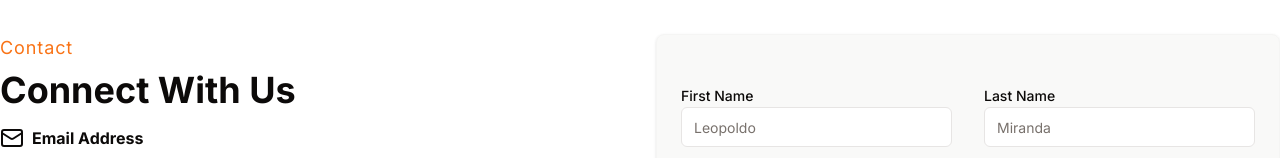
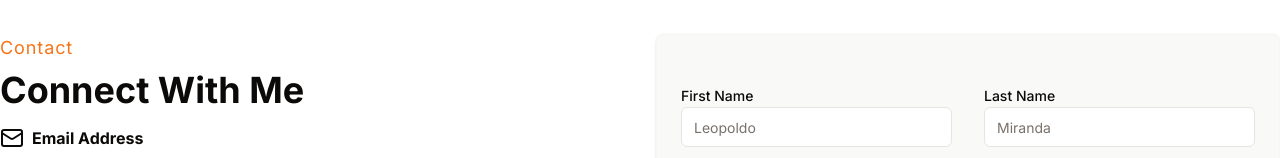
Before and after one commit to mansour-qaderi/portfolio, a Next.js app: page / in a window 1280 px wide. Shown: the part 3738-3896 px from the top of the page. Built offline with nearby package versions, Linux system fonts and the light colour scheme.

Commit message:
add motion to sections

```diff
--- a/app/error.tsx
+++ b/app/error.tsx
@@ -2,6 +2,7 @@
 
 import { useEffect } from "react";
 import Link from "next/link";
+import { Button } from "@/components/ui/button";
 
 interface ErrorProps {
   error: Error;
@@ -10,13 +11,12 @@ interface ErrorProps {
 
 export default function GlobalError({ error, reset }: ErrorProps) {
   useEffect(() => {
-    // برای دیباگ محلی، پیغام خطا را در کنسول نمایش می‌دهیم
     console.error("Unhandled error:", error);
   }, [error]);
 
   return (
-    <main className="min-h-screen flex items-center justify-center bg-gray-50 px-6">
-      <div className="max-w-2xl text-center bg-white rounded-2xl p-8 shadow-lg">
+    <main className="min-h-screen flex items-center justify-center px-6">
+      <div className="max-w-2xl text-center rounded-2xl p-8 shadow-lg">
         <div className="inline-flex items-center justify-center w-20 h-20 rounded-full bg-[#ffe960] text-gray-900 mx-auto shadow-md">
           <span className="text-2xl font-bold">500</span>
         </div>
@@ -31,17 +31,17 @@ export default function GlobalError({ error, reset }: ErrorProps) {
         </p>
 
         <div className="mt-6 flex flex-col sm:flex-row justify-center gap-4">
-          <button
+          <Button
             onClick={() => reset()}
             className="px-5 py-3 rounded-xl bg-[#ffe960] text-black font-semibold shadow hover:opacity-90 transition"
           >
             Try again
-          </button>
+          </Button>
 
           <Link href="/" className="inline-block">
-            <button className="px-5 py-3 rounded-xl border border-gray-200 text-gray-800 hover:shadow-sm transition">
+            <Button className="px-5 py-3 rounded-xl border border-gray-200 text-gray-800 hover:shadow-sm transition">
               Back to Home
-            </button>
+            </Button>
           </Link>
         </div>
 
--- a/components/community.tsx
+++ /dev/null
@@ -1,47 +0,0 @@
-import { Button } from "@/components/ui/button";
-import {
-  Card,
-  CardContent,
-  CardFooter,
-  CardHeader,
-  CardTitle,
-} from "@/components/ui/card";
-import { DiscordIcon } from "@/icons";
-
-export const Community = () => {
-  return (
-    <section id="community">
-      <hr className="border-secondary" />
-      <div className="py-20 sm:py-20">
-        <div className="lg:w-[60%] mx-auto">
-          <Card className="bg-background border-none shadow-none text-center flex flex-col items-center justify-center">
-            <CardHeader>
-              <CardTitle className="text-4xl md:text-5xl font-bold flex flex-col items-center">
-                <DiscordIcon />
-                <div>
-                  Ready to join this
-                  <span className="text-transparent pl-2 bg-gradient-to-r from-[#D247BF] to-primary bg-clip-text">
-                    Community?
-                  </span>
-                </div>
-              </CardTitle>
-            </CardHeader>
-            <CardContent className="lg:w-[80%] text-xl text-muted-foreground">
-              Join our vibrant Discord community! Connect, share, and grow with
-              like-minded enthusiasts. Click to dive in! 🚀
-            </CardContent>
-
-            <CardFooter>
-              <Button asChild>
-                <a href="https://discord.com/" target="_blank">
-                  Join Discord
-                </a>
-              </Button>
-            </CardFooter>
-          </Card>
-        </div>
-      </div>
-      <hr className="border-secondary" />
-    </section>
-  );
-};
--- a/components/contacts.tsx
+++ b/components/contacts.tsx
@@ -5,6 +5,7 @@ import { Mail, Phone } from "lucide-react";
 import { useForm } from "react-hook-form";
 import { z } from "zod";
 import { zodResolver } from "@hookform/resolvers/zod";
+
 import {
   Form,
   FormControl,
@@ -30,6 +31,7 @@ import {
 } from "@/components/ui/select";
 import { Textarea } from "@/components/ui/textarea";
 import { LinkedInIcon, WhatsappIcon, XIcon } from "@/icons";
+import { AnimatedSection } from "@/shared/animated-section";
 
 const formSchema = z.object({
   firstName: z.string().min(2).max(255),
@@ -55,7 +57,7 @@ export const Contacts = () => {
   }, []);
 
   return (
-    <section className="pt-20 md:pt-32" id="contact">
+    <AnimatedSection id="contacts">
       <div className="grid grid-cols-1 md:grid-cols-2 gap-8">
         <div>
           <div className="mb-4">
@@ -63,7 +65,7 @@ export const Contacts = () => {
               Contact
             </h2>
 
-            <h2 className="text-3xl md:text-4xl font-bold">Connect With Us</h2>
+            <h2 className="text-3xl md:text-4xl font-bold">Connect With Me</h2>
           </div>
           <div className="flex flex-col gap-4">
             <div>
@@ -242,6 +244,6 @@ export const Contacts = () => {
           <CardFooter></CardFooter>
         </Card>
       </div>
-    </section>
+    </AnimatedSection>
   );
 };
--- a/components/experiences.tsx
+++ b/components/experiences.tsx
@@ -1,4 +1,5 @@
 import { Card, CardContent, CardHeader } from "@/components/ui/card";
+import { AnimatedSection } from "@/shared/animated-section";
 
 interface ExperienceProps {
   company: string;
@@ -75,7 +76,7 @@ const experiences: ExperienceProps[] = [
 
 export const Experiences = () => {
   return (
-    <section className="pt-20 md:pt-32" id="experiences">
+    <AnimatedSection id="experiences">
       <h2 className="text-lg text-primary text-center tracking-wider mb-4">
         Experiences
       </h2>
@@ -113,6 +114,6 @@ export const Experiences = () => {
           </Card>
         ))}
       </div>
-    </section>
+    </AnimatedSection>
   );
 };
--- a/components/features.tsx
+++ b/components/features.tsx
@@ -1,6 +1,7 @@
 import { ReactNode } from "react";
 import { Award, CheckCircle, Clock, Code2, Globe, Users } from "lucide-react";
 import { Card, CardContent, CardHeader, CardTitle } from "@/components/ui/card";
+import { AnimatedSection } from "@/shared/animated-section";
 
 interface FeaturesProps {
   icon: ReactNode;
@@ -49,7 +50,7 @@ const featureList: FeaturesProps[] = [
 
 export const Features = () => {
   return (
-    <section className="pt-20 md:pt-32" id="features">
+    <AnimatedSection id="features">
       <h2 className="text-lg text-primary text-center mb-2 tracking-wider">
         Features
       </h2>
@@ -84,6 +85,6 @@ export const Features = () => {
           </div>
         ))}
       </div>
-    </section>
+    </AnimatedSection>
   );
 };
--- a/components/services.tsx
+++ b/components/services.tsx
@@ -1,6 +1,6 @@
-// components/Services.tsx
 import { LaptopIcon, Server, ChartLine, Plug } from "lucide-react";
 import { Card, CardContent } from "./ui/card";
+import { AnimatedSection } from "@/shared/animated-section";
 
 const services = [
   {
@@ -27,7 +27,7 @@ const services = [
 
 export const Services = () => {
   return (
-    <section className="pt-20 md:pt-32" id="services">
+    <AnimatedSection id="services">
       <h2 className="text-lg text-primary text-center mb-2 tracking-wider">
         Services
       </h2>
@@ -55,6 +55,6 @@ export const Services = () => {
           );
         })}
       </div>
-    </section>
+    </AnimatedSection>
   );
 };
--- a/layouts/navbar.tsx
+++ b/layouts/navbar.tsx
@@ -64,7 +64,7 @@ const routeList: RouteProps[] = [
     label: "Services",
   },
   {
-    href: "#contact",
+    href: "#contacts",
     label: "Contact",
   },
 ];
--- a/package.json
+++ b/package.json
@@ -23,9 +23,12 @@
     "class-variance-authority": "^0.7.1",
     "clsx": "^2.1.1",
     "embla-carousel-react": "^8.6.0",
+    "i": "^0.3.7",
     "lucide-react": "^0.542.0",
+    "motion": "^12.23.12",
     "next": "15.5.2",
     "next-themes": "^0.4.6",
+    "npm": "^11.6.0",
     "react": "19.1.0",
     "react-dom": "19.1.0",
     "react-fast-marquee": "^1.6.5",
--- /dev/null
+++ b/shared/animated-section.tsx
@@ -0,0 +1,22 @@
+"use client";
+import * as motion from "motion/react-client";
+
+type Props = {
+  children: React.ReactNode;
+  id: string;
+};
+
+export const AnimatedSection = ({ children, id }: Props) => {
+  return (
+    <motion.section
+      id={id}
+      initial={{ opacity: 0, y: 100 }}
+      whileInView={{ opacity: 1, y: 0 }}
+      transition={{ duration: 0.6, ease: "easeOut" }}
+      viewport={{ once: true, amount: 0.2 }}
+      className="pt-20 md:pt-32"
+    >
+      {children}
+    </motion.section>
+  );
+};
```
Also changed, not shown: 1 other file (tests, documents, lock files or other folders).
